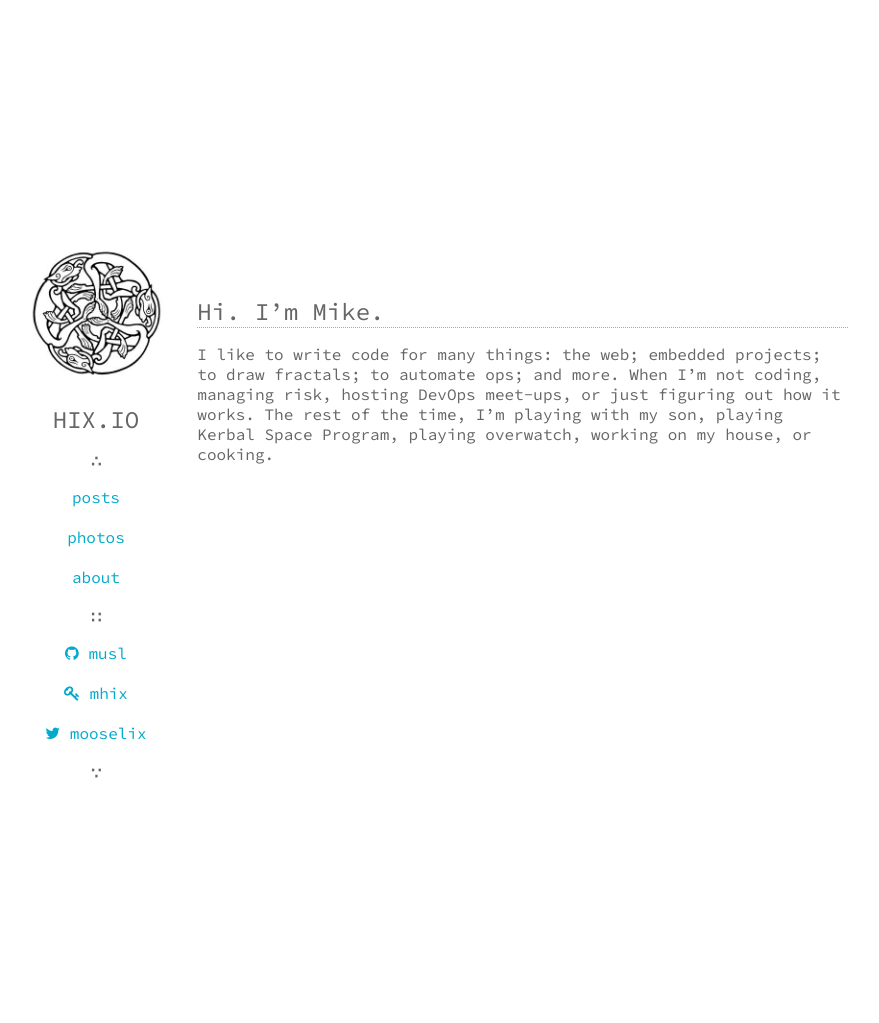
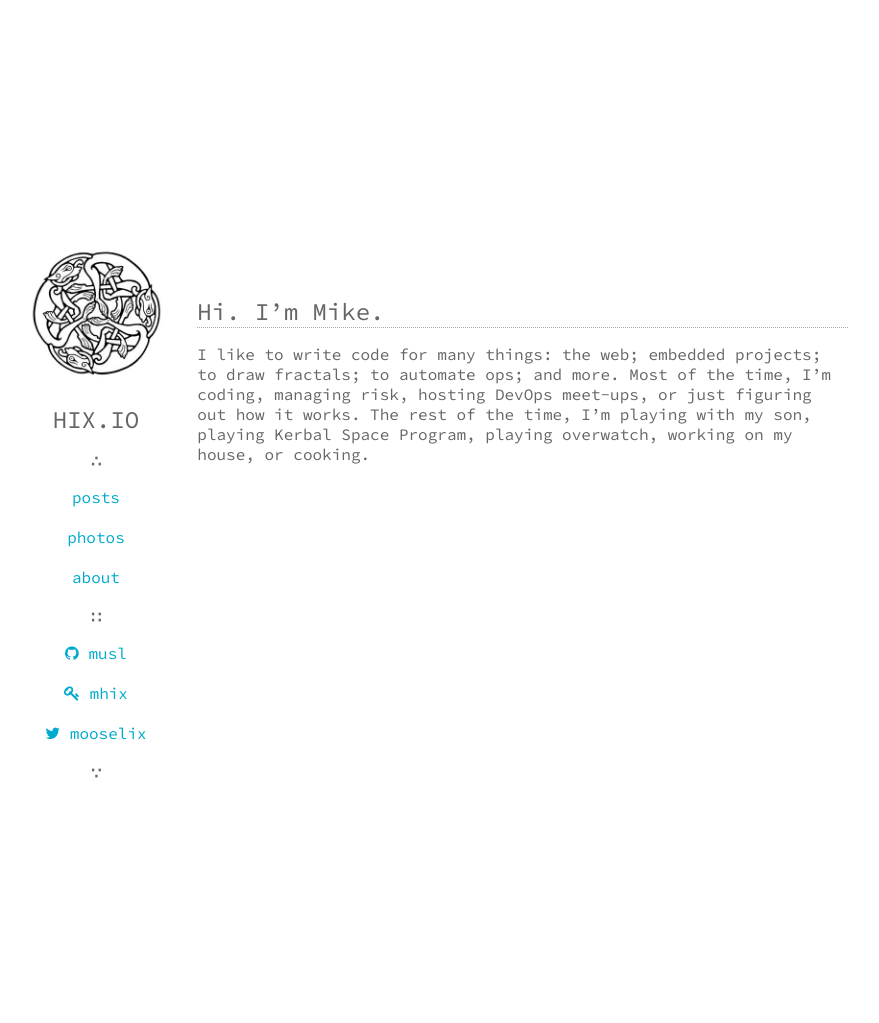
Before and after one commit to musl/hixio, a Jekyll site: the page built from about.md, in a window 1280 px wide. Shown: the whole page, without its empty margins (160-1039 px from the left). Built offline with Jekyll 4.4.1, drawn with Linux system fonts in a browser that asks for light colours.

Commit message:
Update about copy

```diff
--- a/about.md
+++ b/about.md
@@ -6,7 +6,7 @@ permalink: /about/
 # Hi. I'm Mike.
 
 I like to write code for many things: the web; embedded projects; to
-draw fractals; to automate ops; and more. When I'm not coding, managing
-risk, hosting DevOps meet-ups, or just figuring out how it works. The
-rest of the time, I'm playing with my son, playing Kerbal Space Program,
-playing overwatch, working on my house, or cooking.
+draw fractals; to automate ops; and more. Most of the time, I'm coding,
+managing risk, hosting DevOps meet-ups, or just figuring out how it
+works. The rest of the time, I'm playing with my son, playing Kerbal
+Space Program, playing overwatch, working on my house, or cooking.
```
